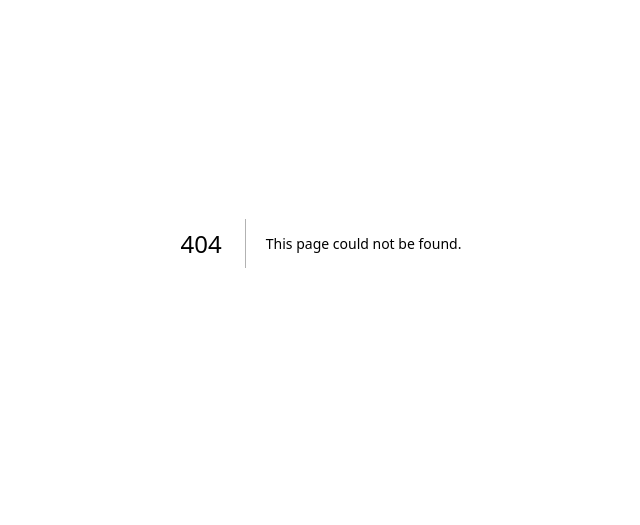
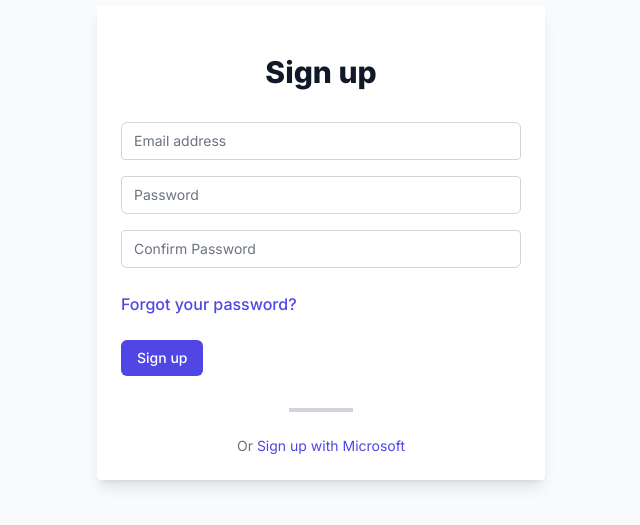
Before and after one commit to mnosov622/loyalty_frontend, a Next.js app: page /signup in a window 1280 px wide. Before the commit this address had no page. Shown: the part 157-682 px from the top of the page, without its empty margins (319-959 px from the left). Built offline with nearby package versions, Linux system fonts and the light colour scheme.

Commit message:
project init

```diff
--- a/app/page.tsx
+++ b/app/page.tsx
@@ -1,113 +1,25 @@
-import Image from 'next/image'
+import React from 'react';
 
-export default function Home() {
-  return (
-    <main className="flex min-h-screen flex-col items-center justify-between p-24">
-      <div className="z-10 max-w-5xl w-full items-center justify-between font-mono text-sm lg:flex">
-        <p className="fixed left-0 top-0 flex w-full justify-center border-b border-gray-300 bg-gradient-to-b from-zinc-200 pb-6 pt-8 backdrop-blur-2xl dark:border-neutral-800 dark:bg-zinc-800/30 dark:from-inherit lg:static lg:w-auto  lg:rounded-xl lg:border lg:bg-gray-200 lg:p-4 lg:dark:bg-zinc-800/30">
-          Get started by editing&nbsp;
-          <code className="font-mono font-bold">app/page.tsx</code>
-        </p>
-        <div className="fixed bottom-0 left-0 flex h-48 w-full items-end justify-center bg-gradient-to-t from-white via-white dark:from-black dark:via-black lg:static lg:h-auto lg:w-auto lg:bg-none">
-          <a
-            className="pointer-events-none flex place-items-center gap-2 p-8 lg:pointer-events-auto lg:p-0"
-            href="https://vercel.com?utm_source=create-next-app&utm_medium=appdir-template&utm_campaign=create-next-app"
-            target="_blank"
-            rel="noopener noreferrer"
-          >
-            By{' '}
-            <Image
-              src="/vercel.svg"
-              alt="Vercel Logo"
-              className="dark:invert"
-              width={100}
-              height={24}
-              priority
-            />
-          </a>
-        </div>
-      </div>
+const HomePage = () => {
+	return (
+		<div className="min-h-screen flex flex-col items-center justify-center bg-gray-50 py-12 px-4 sm:px-6 lg:px-8">
+			<div className="max-w-md w-full space-y-8 shadow-lg p-6 rounded bg-white">
+				<div>
+					<h2 className="mt-6 text-center text-3xl font-extrabold text-gray-900">
+						Welcome to our Loyalty App
+					</h2>
+				</div>
+				<div className="flex flex-col items-center">
+					<p className="text-center text-gray-600">
+						Earn points for every purchase and get exclusive rewards!
+					</p>
+					<button className="mt-6 group relative w-full flex justify-center py-2 px-4 border border-transparent text-sm font-medium rounded-md text-white bg-indigo-600 hover:bg-indigo-700 focus:outline-none focus:ring-2 focus:ring-offset-2 focus:ring-indigo-500">
+						Start earning points
+					</button>
+				</div>
+			</div>
+		</div>
+	);
+};
 
-      <div className="relative flex place-items-center before:absolute before:h-[300px] before:w-[480px] before:-translate-x-1/2 before:rounded-full before:bg-gradient-radial before:from-white before:to-transparent before:blur-2xl before:content-[''] after:absolute after:-z-20 after:h-[180px] after:w-[240px] after:translate-x-1/3 after:bg-gradient-conic after:from-sky-200 after:via-blue-200 after:blur-2xl after:content-[''] before:dark:bg-gradient-to-br before:dark:from-transparent before:dark:to-blue-700 before:dark:opacity-10 after:dark:from-sky-900 after:dark:via-[#0141ff] after:dark:opacity-40 before:lg:h-[360px] z-[-1]">
-        <Image
-          className="relative dark:drop-shadow-[0_0_0.3rem_#ffffff70] dark:invert"
-          src="/next.svg"
-          alt="Next.js Logo"
-          width={180}
-          height={37}
-          priority
-        />
-      </div>
-
-      <div className="mb-32 grid text-center lg:max-w-5xl lg:w-full lg:mb-0 lg:grid-cols-4 lg:text-left">
-        <a
-          href="https://nextjs.org/docs?utm_source=create-next-app&utm_medium=appdir-template&utm_campaign=create-next-app"
-          className="group rounded-lg border border-transparent px-5 py-4 transition-colors hover:border-gray-300 hover:bg-gray-100 hover:dark:border-neutral-700 hover:dark:bg-neutral-800/30"
-          target="_blank"
-          rel="noopener noreferrer"
-        >
-          <h2 className={`mb-3 text-2xl font-semibold`}>
-            Docs{' '}
-            <span className="inline-block transition-transform group-hover:translate-x-1 motion-reduce:transform-none">
-              -&gt;
-            </span>
-          </h2>
-          <p className={`m-0 max-w-[30ch] text-sm opacity-50`}>
-            Find in-depth information about Next.js features and API.
-          </p>
-        </a>
-
-        <a
-          href="https://nextjs.org/learn?utm_source=create-next-app&utm_medium=appdir-template-tw&utm_campaign=create-next-app"
-          className="group rounded-lg border border-transparent px-5 py-4 transition-colors hover:border-gray-300 hover:bg-gray-100 hover:dark:border-neutral-700 hover:dark:bg-neutral-800/30"
-          target="_blank"
-          rel="noopener noreferrer"
-        >
-          <h2 className={`mb-3 text-2xl font-semibold`}>
-            Learn{' '}
-            <span className="inline-block transition-transform group-hover:translate-x-1 motion-reduce:transform-none">
-              -&gt;
-            </span>
-          </h2>
-          <p className={`m-0 max-w-[30ch] text-sm opacity-50`}>
-            Learn about Next.js in an interactive course with&nbsp;quizzes!
-          </p>
-        </a>
-
-        <a
-          href="https://vercel.com/templates?framework=next.js&utm_source=create-next-app&utm_medium=appdir-template&utm_campaign=create-next-app"
-          className="group rounded-lg border border-transparent px-5 py-4 transition-colors hover:border-gray-300 hover:bg-gray-100 hover:dark:border-neutral-700 hover:dark:bg-neutral-800/30"
-          target="_blank"
-          rel="noopener noreferrer"
-        >
-          <h2 className={`mb-3 text-2xl font-semibold`}>
-            Templates{' '}
-            <span className="inline-block transition-transform group-hover:translate-x-1 motion-reduce:transform-none">
-              -&gt;
-            </span>
-          </h2>
-          <p className={`m-0 max-w-[30ch] text-sm opacity-50`}>
-            Explore the Next.js 13 playground.
-          </p>
-        </a>
-
-        <a
-          href="https://vercel.com/new?utm_source=create-next-app&utm_medium=appdir-template&utm_campaign=create-next-app"
-          className="group rounded-lg border border-transparent px-5 py-4 transition-colors hover:border-gray-300 hover:bg-gray-100 hover:dark:border-neutral-700 hover:dark:bg-neutral-800/30"
-          target="_blank"
-          rel="noopener noreferrer"
-        >
-          <h2 className={`mb-3 text-2xl font-semibold`}>
-            Deploy{' '}
-            <span className="inline-block transition-transform group-hover:translate-x-1 motion-reduce:transform-none">
-              -&gt;
-            </span>
-          </h2>
-          <p className={`m-0 max-w-[30ch] text-sm opacity-50`}>
-            Instantly deploy your Next.js site to a shareable URL with Vercel.
-          </p>
-        </a>
-      </div>
-    </main>
-  )
-}
+export default HomePage;
--- /dev/null
+++ b/app/signup/page.tsx
@@ -0,0 +1,106 @@
+import Button from '@/components/Button/Button';
+import React from 'react';
+
+const Page = () => {
+	return (
+		<div className="min-h-screen flex items-center justify-center bg-gray-50 py-12 px-4 sm:px-6 lg:px-8">
+			<div className="max-w-md w-full space-y-8 shadow-lg p-6 rounded bg-white">
+				<div>
+					<h2 className="mt-6 text-center text-3xl font-extrabold text-gray-900">Sign up</h2>
+				</div>
+				<form className="mt-8 space-y-6">
+					<input
+						type="hidden"
+						name="remember"
+						value="true"
+					/>
+					<div className="rounded-md space-y-4">
+						<div>
+							<label
+								htmlFor="email-address"
+								className="sr-only"
+							>
+								Email address
+							</label>
+							<input
+								id="email-address"
+								name="email"
+								type="email"
+								autoComplete="email"
+								required
+								className="appearance-none rounded relative block w-full px-3 py-2 border border-gray-300 placeholder-gray-500 text-gray-900 rounded-t-md focus:outline-none focus:ring-indigo-500 focus:border-indigo-500 focus:z-10 sm:text-sm"
+								placeholder="Email address"
+							/>
+						</div>
+						<div>
+							<label
+								htmlFor="password"
+								className="sr-only"
+							>
+								Password
+							</label>
+							<input
+								id="password"
+								name="password"
+								type="password"
+								autoComplete="current-password"
+								required
+								className="appearance-none rounded relative block w-full px-3 py-2 border border-gray-300 placeholder-gray-500 text-gray-900 rounded-b-md focus:outline-none focus:ring-indigo-500 focus:border-indigo-500 focus:z-10 sm:text-sm"
+								placeholder="Password"
+							/>
+						</div>
+						<div>
+							<label
+								htmlFor="confirm-password"
+								className="sr-only"
+							>
+								Confirm Password
+							</label>
+							<input
+								id="confirm-password"
+								name="confirm-password"
+								type="password"
+								autoComplete="current-password"
+								required
+								className="appearance-none rounded relative block w-full px-3 py-2 border border-gray-300 placeholder-gray-500 text-gray-900 rounded-b-md focus:outline-none focus:ring-indigo-500 focus:border-indigo-500 focus:z-10 sm:text-sm"
+								placeholder="Confirm Password"
+							/>
+						</div>
+					</div>
+
+					<div className="flex items-center justify-between">
+						<a
+							href="#"
+							className="font-medium text-indigo-600 hover:text-indigo-500"
+						>
+							Forgot your password?
+						</a>
+					</div>
+
+					<div>
+						<Button>Sign up</Button>
+					</div>
+				</form>
+
+				<div className="mt-8">
+					<div className="flex justify-center">
+						<div className="inline-flex w-16 h-1 bg-gray-300"></div>
+					</div>
+					<div className="mt-6 flex justify-center text-sm text-center text-gray-500">
+						<span>
+							Or{' '}
+							<a
+								href="#"
+								className="text-indigo-600 hover:text-indigo-500"
+							>
+								Sign up with Microsoft
+							</a>
+						</span>
+					</div>
+				</div>
+			</div>
+		</div>
+	);
+};
+
+export default Page;
--- /dev/null
+++ b/components/Button/Button.styles.tsx
@@ -0,0 +1,10 @@
+type VariantProps = 'primary' | 'secondary';
+
+export const baseStyles =
+	'py-2 px-4 rounded-md text-sm font-medium focus:outline-none focus:ring-2 focus:ring-offset-2';
+
+export const variantStyles: Record<VariantProps, string> = {
+	primary: 'bg-indigo-600 text-white hover:bg-indigo-700 focus:ring-indigo-500',
+	secondary:
+		'bg-white text-indigo-600 hover:bg-gray-50 focus:ring-indigo-500 border border-gray-300',
+};
--- /dev/null
+++ b/components/Button/Button.tsx
@@ -0,0 +1,20 @@
+import React from 'react';
+import { baseStyles, variantStyles } from './Button.styles';
+
+interface ButtonProps {
+	children: React.ReactNode;
+	props?: React.ButtonHTMLAttributes<HTMLButtonElement>;
+}
+
+const Button = ({ children, props }: ButtonProps) => {
+	return (
+		<button
+			className={variantStyles.primary + ' ' + baseStyles}
+			{...props}
+		>
+			{children}
+		</button>
+	);
+};
+
+export default Button;
```
